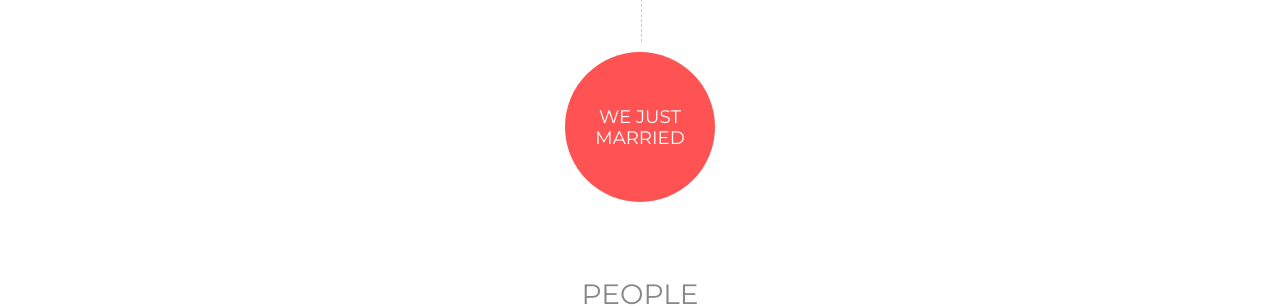
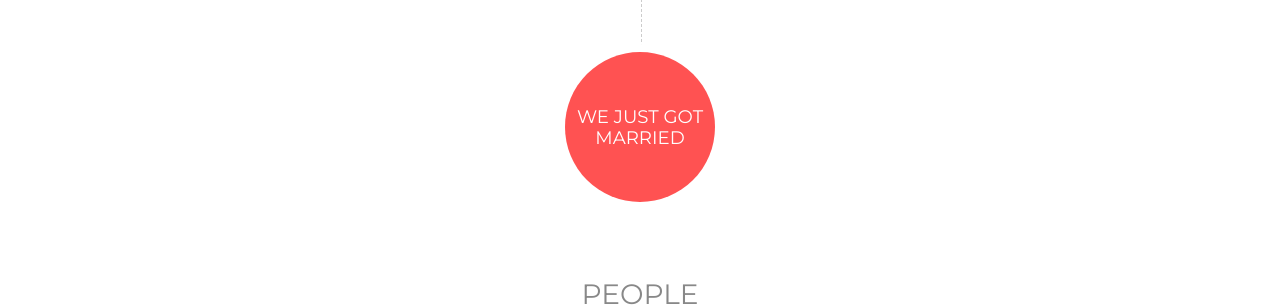
Before and after one commit to josanandbryanwedding/josanandbryanwedding.github.io, a Jekyll site: the page built from index.html, in a window 1280 px wide and 900 px high, scrolled down 3869 px. Shown: the part 155-461 px from the top of the window. Built offline with Jekyll 4.4.1, drawn with Linux system fonts in a browser that asks for light colours; nearby versions of some CDN libraries; library files that are not in the unit come from our copies.

Commit message:
Update our-story section

```diff
--- a/_includes/home/ourstory.html
+++ b/_includes/home/ourstory.html
@@ -23,7 +23,7 @@
         {% endfor %}
 
         <div class="circle-shape">
-            <h2>We Just married</h2>
+            <h2>We Just Got married</h2>
         </div>
     </div>
 
```
